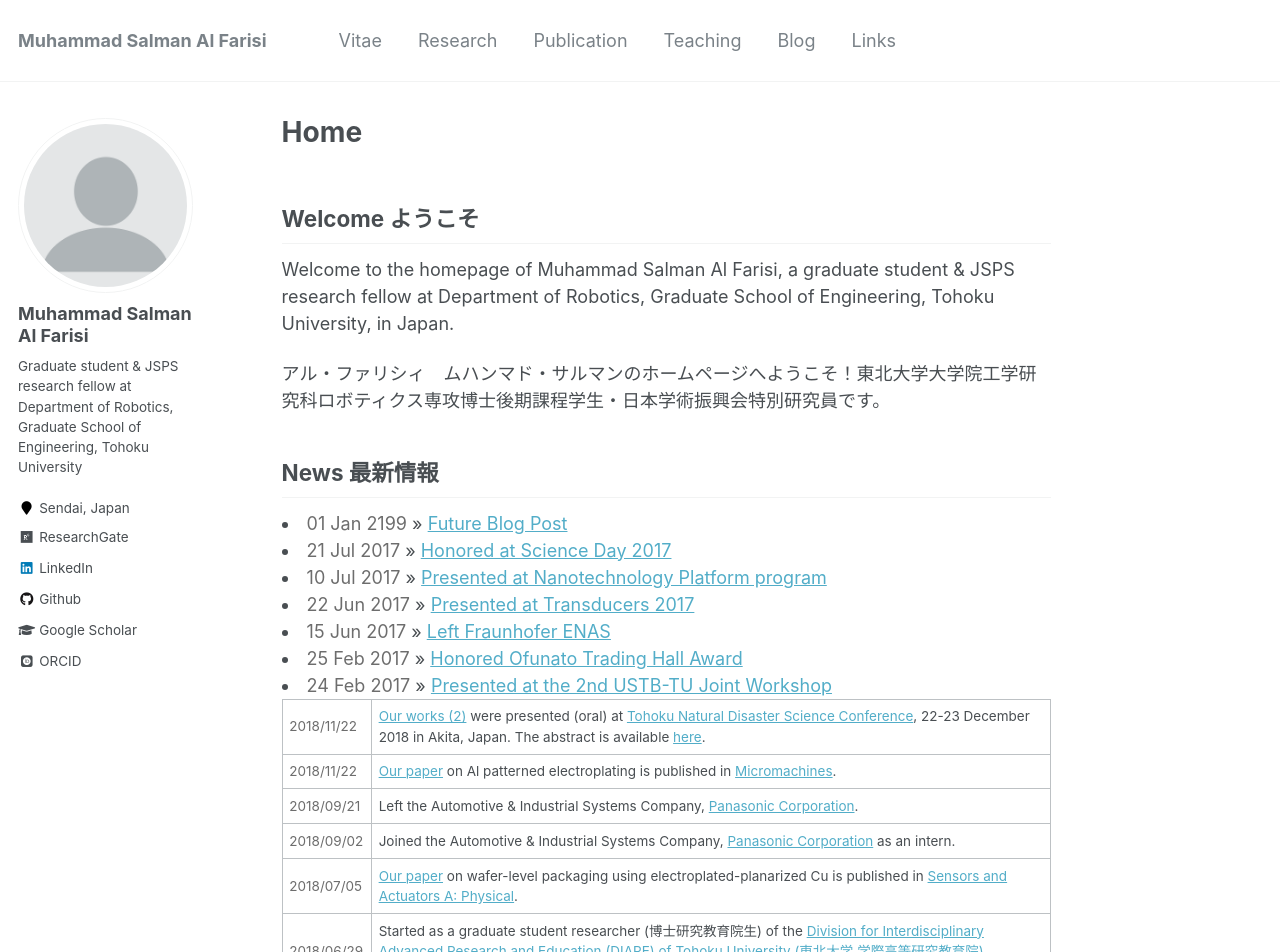
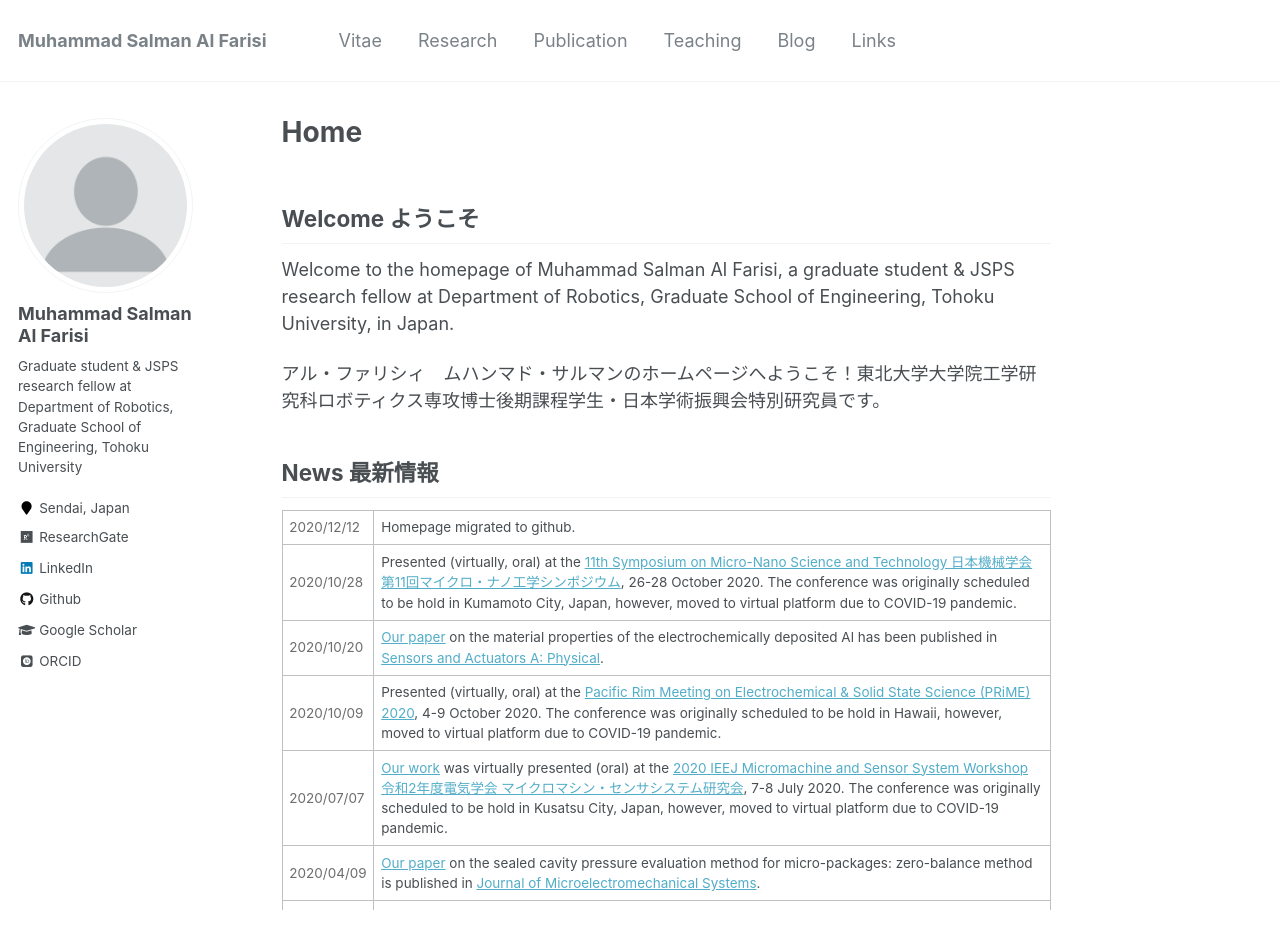
Before and after one commit to msalfarisi/msalfarisi.github.io, a Jekyll site: the page built from _pages/home.md, in a window 1280 px wide and 1400 px high. Shown: the top 952 px of the window. Built offline with Jekyll 4.4.1, drawn with Linux system fonts in a browser that asks for light colours; some web fonts are replaced; some of the changed text lies outside the part shown.

Commit message:
Update home.md

```diff
--- a/_pages/home.md
+++ b/_pages/home.md
@@ -16,14 +16,70 @@ Welcome to the homepage of Muhammad Salman Al Farisi, a graduate student & JSPS
 
 ## News 最新情報
 
-{% for post in site.posts limit:7 %}
-  <li><span style="color:#6d6d6d;">{{ post.date | date_to_string }}</span> » <a href="{{ post.url }}" title="{{ post.title }}">{{ post.title }}</a></li>
-{% endfor %}
-
 <div style="overflow-y: scroll; height:400px;">
  <table style="width:100%">
   <tr>
-    <td style="color:#6d6d6d;">2018/11/22</td>
+    <td style="color:#6d6d6d;">2020/12/12</td>
+    <td>Homepage migrated to github.</td>
+  </tr>
+  <tr>
+    <td style="color:#6d6d6d;">2020/10/28</td>
+    <td>Presented (virtually, oral) at the <a href="https://www.jsme.or.jp/conference/mnm2020/">11th Symposium on Micro-Nano Science and Technology 日本機械学会 第11回マイクロ・ナノ工学シンポジウム</a>, 26-28 October 2020. The conference was originally scheduled to be hold in Kumamoto City, Japan, however, moved to virtual platform due to COVID-19 pandemic.</td>
+  </tr>
+  <tr>
+    <td style="color:#6d6d6d;">2020/10/20</td>
+    <td><a href="/publication/">Our paper</a> on the material properties of the electrochemically deposited Al has been published in <a href="https://doi.org/10.1016/j.sna.2020.112384">Sensors and Actuators A: Physical</a>.</td>
+  </tr>
+  <tr>
+    <td style="color:#6d6d6d;">2020/10/09</td>
+    <td>Presented (virtually, oral) at the <a href="https://www.electrochem.org/prime2020">Pacific Rim Meeting on Electrochemical & Solid State Science (PRiME) 2020</a>, 4-9 October 2020. The conference was originally scheduled to be hold in Hawaii, however, moved to virtual platform due to COVID-19 pandemic.</td>
+  </tr>
+  <tr>
+    <td style="color:#6d6d6d;">2020/07/07</td>
+    <td><a href="/publication/">Our work</a> was virtually presented (oral) at the <a href="https://www.iee.jp/blog/esoken2020/">2020 IEEJ Micromachine and Sensor System Workshop 令和2年度電気学会 マイクロマシン・センサシステム研究会</a>, 7-8 July 2020. The conference was originally scheduled to be hold in Kusatsu City, Japan, however, moved to virtual platform due to COVID-19 pandemic.</td>
+  </tr>
+  <tr>
+    <td style="color:#6d6d6d;">2020/04/09</td>
+    <td><a href="/publication/">Our paper</a> on the sealed cavity pressure evaluation method for micro-packages: zero-balance method is published in <a href="https://doi.org/10.1109/JMEMS.2020.2984229">Journal of Microelectromechanical Systems</a>.</td>
+  </tr>
+  <tr>
+    <td style="color:#6d6d6d;">2020/03/26</td>
+    <td><a href="/publication/">Our work</a> was virtually presented (oral) at the <a href="https://2020.ieee-inertial.org/">IEEE International Symposium on Inertial Sensors & Systems (INERTIAL) 2020</a>, 23-26 March 2020. The conference was originally scheduled to be hold in Hiroshima, Japan, however, moved to virtual platform due to COVID-19 pandemic.</td>
+  </tr>
+  <tr>
+    <td style="color:#6d6d6d;">2020/02/29</td>
+    <td><a href="/publication/">Our paper</a> on the fabrication technique of quartz glass resonator is published in <a href="https://doi.org/10.1016/j.sna.2020.111922">Sensors and Actuators A: Physical</a>.</td>
+  </tr>
+  <tr>
+    <td style="color:#6d6d6d;">2019/11/21</td>
+    <td><a href="/publication/">Our works (3)</a> were presented (posters) at the <a href="/publication/">36th Sensor Symposium on Sensors, Micromachines and Applied Systems 電気学会 第36回「センサ・マイクロマシンと応用システム」シンポジウム</a> and the <a href="/publication/">10th Symposium on Micro-Nano Science and Technology 日本機械学会 第10回マイクロ・ナノ工学シンポジウム</a>, 19-21 November 2019 in Hamamatsu, Japan.</td>
+  </tr>
+  <tr>
+    <td style="color:#6d6d6d;">2019/10/17</td>
+    <td><a href="/publication/">Our conference proceeding</a> on sealed cavity pressure evaluation system is available online in <a href="https://ieeexplore.ieee.org/document/8870823">Proceedings of IEEE MEMS 2019</a>.</td>
+  </tr>
+  <tr>
+    <td style="color:#6d6d6d;">2019/08/03</td>
+    <td><a href="/publication/">Our work</a> was presented (oral) at the Great East Japan Earthquake Workshop Series of the Institute of Social Safety Science 地域安全学会東日本大震災連続ワークショップ, 2-3 August 2019 in Minamisoma, Japan.</td>
+  </tr>
+  <tr>
+    <td style="color:#6d6d6d;">2019/08/01</td>
+    <td><a href="/publication/">Our papers</a> on <a href="http://nds-tohoku.in.arena.ne.jp/ndsjournal/volume55/55-35.pdf">disaster education using liquefaction experiment</a> and <a href="http://nds-tohoku.in.arena.ne.jp/ndsjournal/volume55/55-36.pdf">dissemination of the Disaster Mitigation Action Card game</a> are published in <a href="http://nds-tohoku.in.arena.ne.jp/%e8%ab%96%e6%96%87%e9%9b%86%e4%b8%80%e8%a6%a7/volume55-jp/">Tohoku Journal of Natural Disaster Science</a>.</td>
+  </tr>
+  <tr>
+    <td style="color:#6d6d6d;">2019/04/20</td>
+    <td><a href="https://ieeexplore.ieee.org/document/8374336/">Our conference paper</a> on Al electroplating presented in the 2018 International Conference on Electronics Packaging and iMAPS All Asia Conference (ICEP-IAAC) has been awarded "Outstanding Technical Paper Award" during the the 2019 International Conference on Electronics Packaging (ICEP) 17-20 April 2019 in Niigata, Japan. <a href="https://www.mech.tohoku.ac.jp/prize190422/">News from Tohoku University Mechanical Engineering Division</a>.</td>
+  </tr>
+  <tr>
+    <td style="color:#6d6d6d;">2019/04/01</td>
+    <td>Started as a <a href="https://www.jsps.go.jp/">Japan Society for Promotion of Science (JSPS)</a> DC2 Research Fellow at the Department of Robotics, Graduate School of Engineering, Tohoku University.</td>
+  </tr>
+  <tr>
+    <td style="color:#6d6d6d;">2019/01/31</td>
+    <td>Presented (poster) at the <a href="http://www.mems19.org/">32nd IEEE International Conference on Micro Electro Mechanical Systems (MEMS)</a>, 27-31 January 2019 in Seoul, South Korea.</td>
+  </tr>
+  <tr>
+    <td style="color:#6d6d6d;">2018/12/23</td>
     <td><a href="/publication/">Our works (2)</a> were presented (oral) at <a href="http://nds-tohoku.in.arena.ne.jp/申込要領一覧/プログラム（h30年度）/">Tohoku Natural Disaster Science Conference</a>, 22-23 December 2018 in Akita, Japan. The abstract is available <a href="http://nds-tohoku.in.arena.ne.jp/wp/wp-content/uploads/2018/12/H30abstract.pdf">here</a>.</td>
   </tr>
   <tr>
```
Also changed, not shown: other parts of _pages/home.md (+0 -2 lines).
